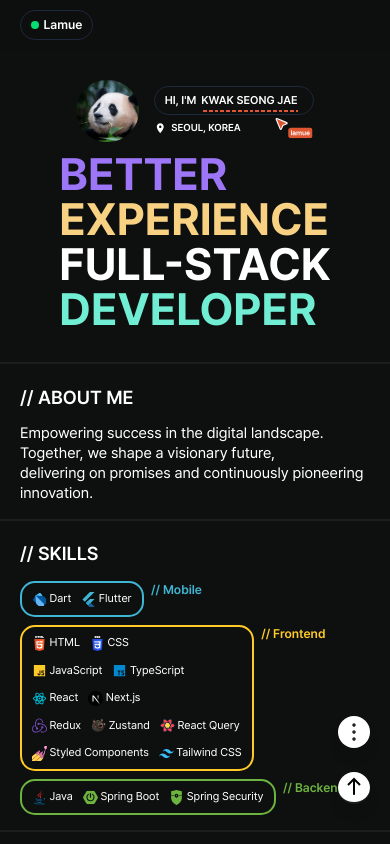
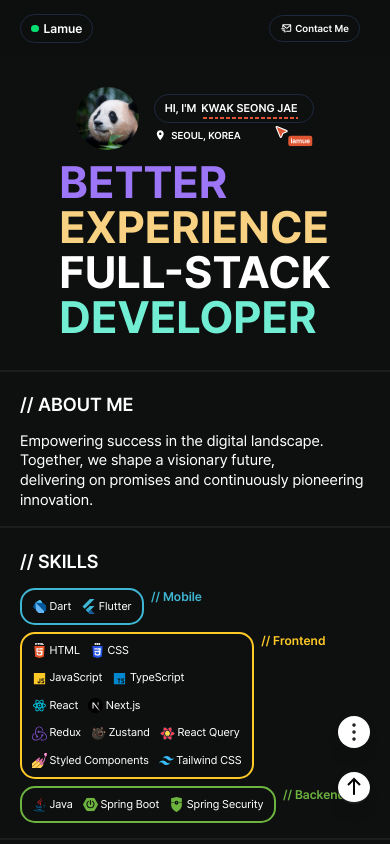
Before and after one commit to kwakseongjae/lamue-portfolio, a Next.js app: page / in a window 390 px wide. Shown: the top 844 px of the page. Built offline with nearby package versions, Linux system fonts and the light colour scheme.

Commit message:
feat: View Contact Me button to all screen size

```diff
--- a/src/widgets/header/ui/Header.tsx
+++ b/src/widgets/header/ui/Header.tsx
@@ -54,7 +54,7 @@
 
       <a
         href="mailto:gkffhdnls13@gmail.com"
-        className="hidden md:block px-4 py-2 bg-primary rounded-3xl font-semibold"
+        className="px-4 py-2 bg-primary rounded-3xl font-semibold"
         aria-label="Contact me via email"
       >
         <div className="flex items-center gap-1 border border-slate-800 rounded-3xl px-4 py-2">
```
